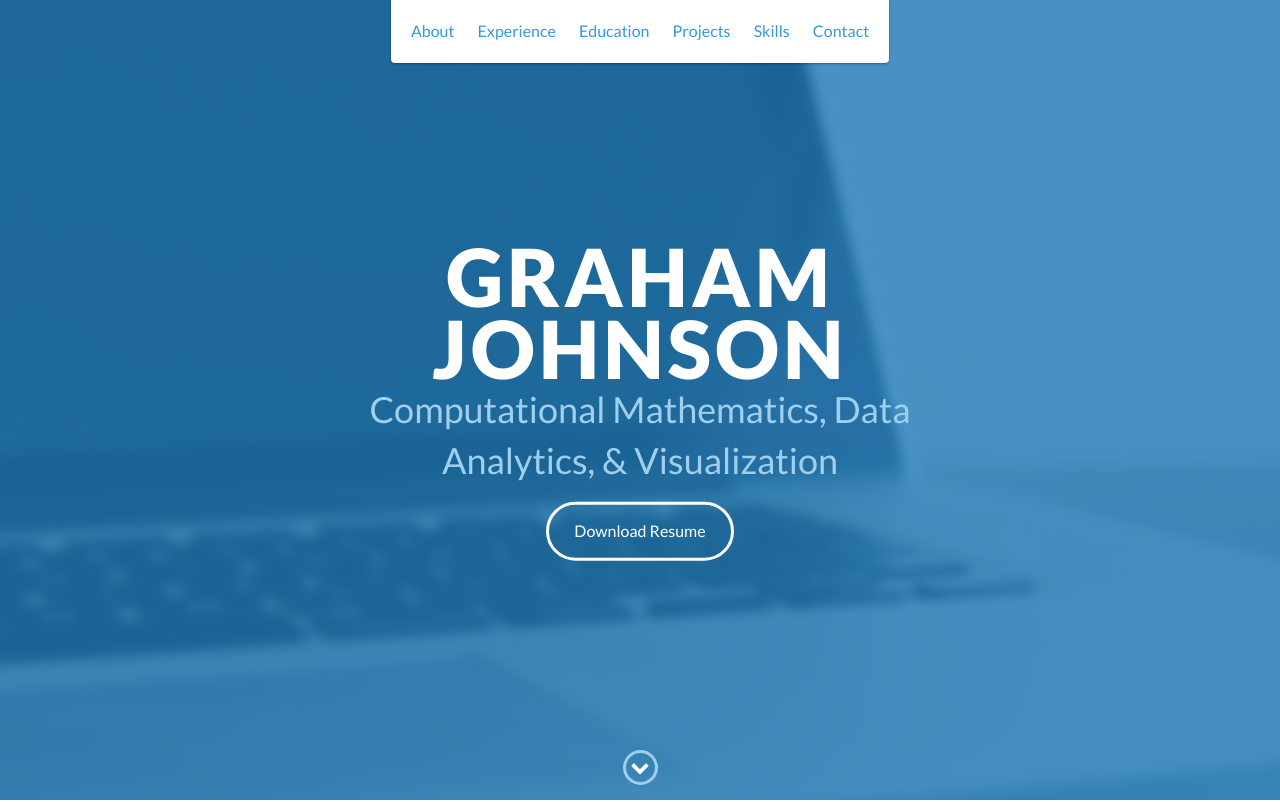
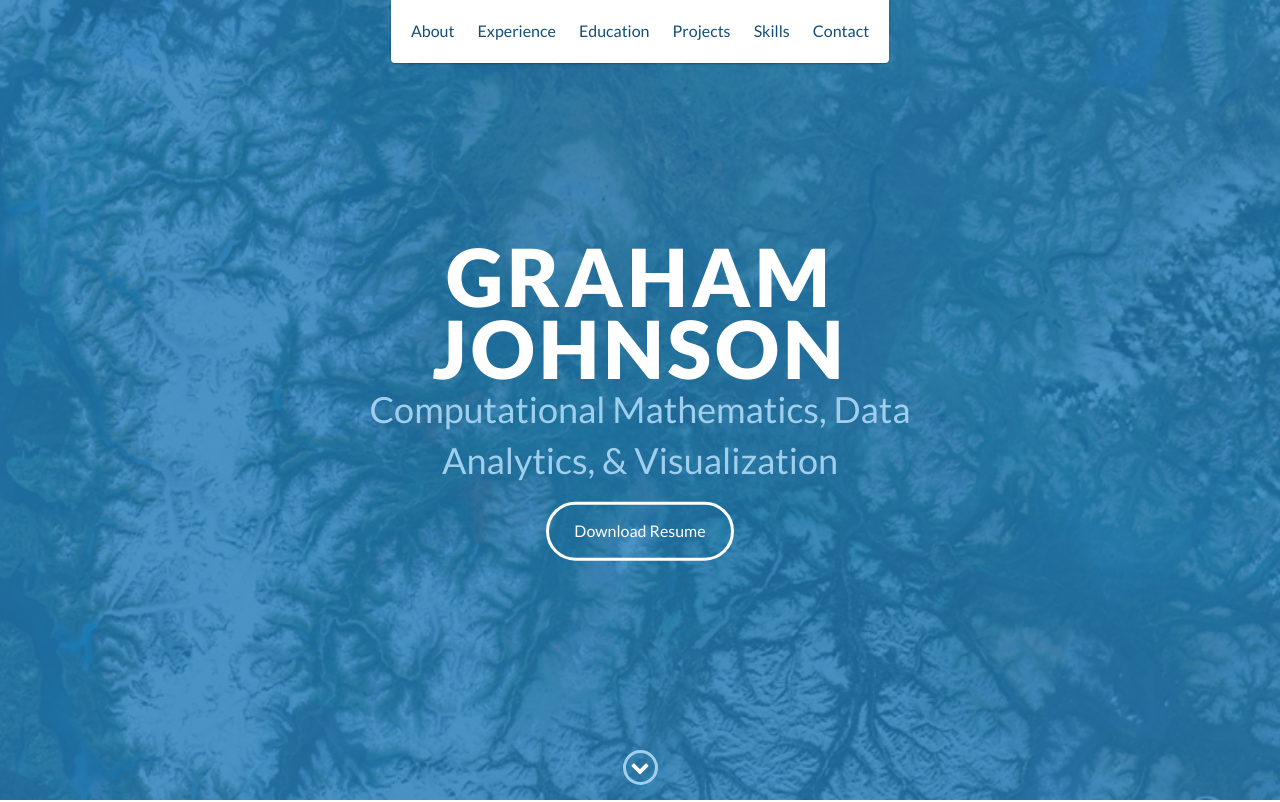
Before and after one commit to GeeJayy/GeeJayy.github.io, a website: page index.html in a window 1280 px wide. Shown: the top 802 px of the page. Drawn offline with nearby package versions, Linux system fonts and the light colour scheme.

Commit message:
editing css settings & some images

```diff
--- a/css/styles.css
+++ b/css/styles.css
@@ -18,7 +18,7 @@ div p{color:#74808a;font-size:0.9em;margin:0}.no-js #experience-timeline:before,
 header{position:absolute;top:0;left:0;right:0;text-align:center;z-index:10;animation-name:dropHeader;animation-iteration-count:1;animation-timing-function:ease;animation-duration:0.75s}
 header ul{display:inline-block;background:#fff;text-align:center;padding:10px;margin:0;border-bottom-right-radius:4px;border-bottom-left-radius:4px}
 header li{display:inline-block}
-header a{display:block;color:#3498db;padding:10px}
+header a{display:block;color:#154e74;padding:10px}
 header a:hover{color:#217dbb;text-decoration:none;background:#eee;border-radius:4px}
 header a:focus{color:#3498db;text-decoration:none}
 header.active{display:block}
@@ -40,7 +40,7 @@ a:hover{color:#3498db}
 .heading{position:relative;display:inline-block;font-size:2em;font-weight:300;margin:0 0 30px 0}
 .heading:after{position:absolute;content:'';top:100%;height:1px;width:50px;left:0;right:0;margin:0 auto;background:#3498db}
 .background-alt{background:#f2f2f5}
-#lead{position:relative;height:100vh;min-height:500px;max-height:1080px;background:url(../images/lead-bg.jpg);background-size:cover;padding:15px;overflow:hidden}
+#lead{position:relative;height:100vh;min-height:500px;max-height:1080px;background:url(../images/mountain_fractal.jpg);background-size:cover;padding:15px;overflow:hidden}
 #lead-content{position:absolute;z-index:10;top:50%;left:50%;transform:translate(-50%, -50%);text-align:center}
 #lead-content h1,#lead-content h2{margin:0}
 #lead-content h1{color:#fff;font-weight:900;font-size:5em;text-transform:uppercase;letter-spacing:0.05em;line-height:0.9em}
@@ -48,14 +48,30 @@ a:hover{color:#3498db}
 #lead-overlay{position:absolute;height:100%;width:100%;top:0;right:0;bottom:0;left:0;background:rgba(33,125,187,0.8);z-index:1}
 #lead-down{position:absolute;left:0;right:0;width:100%;text-align:center;z-index:10;bottom:15px;color:#fff}
 #lead-down span{cursor:pointer;display:block;margin:0 auto;width:35px;height:35px;border-radius:50%;border:3px solid #a0cfee;text-align:center}
-#lead-down i{animation:pulsate 1.5s ease;animation-iteration-count:infinite;padding-top:5px}@keyframes pulsate{0%{transform:scale(1, 1)}50%{transform:scale(1.2, 1.2)}100%{transform:scale(1, 1)}}
+#lead-down i{
+    animation:pulsate 1.5s ease;
+    animation-iteration-count:infinite;
+    padding-top:5px
+}
+@keyframes pulsate{
+    0%{
+        transform:scale(1, 1)
+    }
+    50%{
+        transform:scale(1.2, 1.2)
+    }
+    100%{
+        transform:scale(1, 1)
+    }
+}
 #about{padding:75px 15px;border-bottom:1px solid #dcd9d9}#about h2{color:#374054}
 #about p{color:#74808a;margin:0}
 #experience{padding:50px 15px;text-align:center;border-bottom:1px solid #dcd9d9}
 #experience h2{color:#374054}
 #experience-timeline{margin:30px auto 0 auto;position:relative;max-width:1000px}
 #experience-timeline:before{position:absolute;content:'';top:0;bottom:0;left:303px;right:auto;height:100%;width:3px;background:#3498db;z-index:0}
-#experience-timeline:after{position:absolute;content:'';width:3px;height:40px;background:#3498db;background:linear-gradient(to bottom, #3498db, rgba(52,152,219,0));top:100%;left:303px}.vtimeline-content{margin-left:350px;background:#fff;border:1px solid #e6e6e6;padding:15px;border-radius:3px;text-align:left}
+#experience-timeline:after{position:absolute;content:'';width:3px;height:40px;background:#3498db;background:linear-gradient(to bottom, #3498db, rgba(52,152,219,0));top:100%;left:303px}
+.vtimeline-content{margin-left:350px;background:#fff;border:1px solid #e6e6e6;padding:15px;border-radius:3px;text-align:left}
 .vtimeline-content h3{font-size:1.5em;font-weight:300;color:#374054;display:inline-block;margin:0}
 .vtimeline-content h4{font-size:1.2em;font-weight:300;color:#7e8890;margin:0 0 15px 0}
 .vtimeline-content p{color:#74808a;font-size:0.9em;margin:0}.vtimeline-point{position:relative;display:block;vertical-align:top;margin-bottom:30px}
```
Also changed, not shown: images/mountain_fractal.jpg (added).
